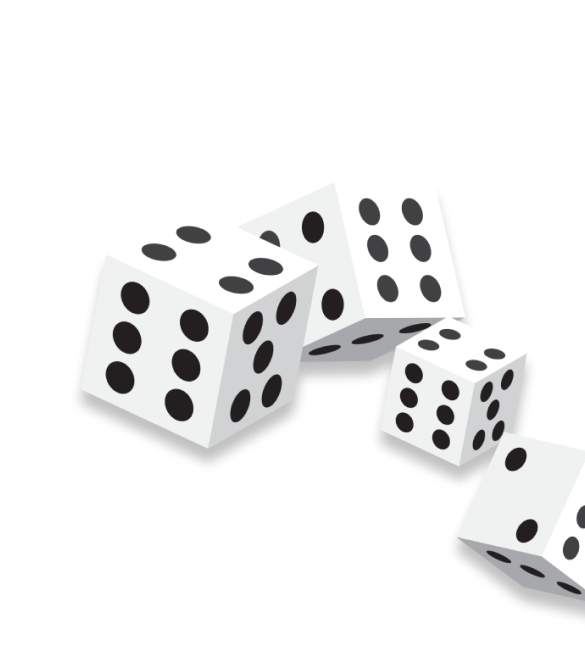
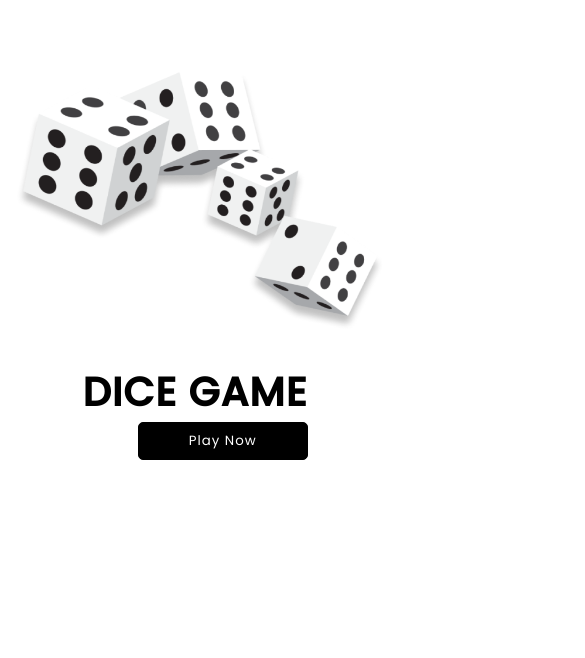
Before and after one commit to mayankkr121001/dice-game, a React (Create React App) app: page / in a window 390 px wide. Shown: the top 658 px of the page, 585 px wide, since content can reach past the window. Built offline with nearby package versions, Linux system fonts and the light colour scheme.

Commit message:
made responsive

```diff
--- a/src/App.css
+++ b/src/App.css
@@ -2,7 +2,6 @@
 
 body {
     font-family: 'Poppins', sans-serif;
-    overflow: hidden;
     letter-spacing: 1px;
 }
 
@@ -16,10 +15,17 @@ button {
 
 .homeContainer {
     display: flex;
+    gap: 100px;
+    justify-content: center;
     max-width: 1260px;
     margin: 100px auto;
     padding: 35px;
 
+}
+
+.homeImage img {
+    width: 500px;
+    height: 400px;
 }
 
 .homeInfo {
@@ -27,14 +33,16 @@ button {
 }
 
 .homeInfo h1 {
-    font-size: 96px;
+    font-size: 80px;
     font-weight: 800;
     letter-spacing: 1px;
+    text-align: end;
 }
 
 .playBtn {
     text-align: end;
 }
+
 
 .playBtn button {
     background-color: black;
@@ -79,12 +87,12 @@ button {
     align-items: flex-end;
     gap: 20px;
 }
-.selectDiv p{
+
+.selectDiv p {
     color: red;
-    line-height: 0px;
 }
 
-.NumberBtns{
+.NumberBtns {
     display: flex;
     flex-wrap: wrap;
     gap: 20px;
@@ -139,20 +147,21 @@ button {
     background-color: white;
     color: black;
 }
+
 .showRulesBtn {
     background-color: black;
     color: white;
 }
-.resetBtn:hover , .showRulesBtn:hover{
+
+.resetBtn:hover,
+.showRulesBtn:hover {
     transform: scale(0.97);
     transition: 0.2s ease-in-out;
 }
 
 
-
 /* Section 3 */
 .section3 {
-    /* display: none; */
     width: fit-content;
     margin: 30px auto;
     background-color: #FBF1F1;
@@ -170,30 +179,72 @@ button {
 
 
 /* dice loading animation */
-.diceAnimate{
-    animation : shake 0.8s;
+.diceAnimate {
+    animation: shake 0.8s;
 }
 
 @keyframes shake {
-    0%{
-        transform: translate3d(0, 0 , 0) ;
+    0% {
+        transform: translate3d(0, 0, 0);
     }
-    15%{
-        transform: translate3d(-35px,0,0) rotate3d(0,0,1, -12deg);
+
+    15% {
+        transform: translate3d(-35px, 0, 0) rotate3d(0, 0, 1, -12deg);
     }
-    30%{
-        transform: translate3d(30px,0,0) rotate3d(0,0,1, 9deg);
+
+    30% {
+        transform: translate3d(30px, 0, 0) rotate3d(0, 0, 1, 9deg);
     }
-    45%{
-        transform: translate3d(-25px,0,0) rotate3d(0,0,1, -6deg);
+
+    45% {
+        transform: translate3d(-25px, 0, 0) rotate3d(0, 0, 1, -6deg);
     }
-    60%{
-        transform: translate3d(20px,0,0) rotate3d(0,0,1, 3deg);
+
+    60% {
+        transform: translate3d(20px, 0, 0) rotate3d(0, 0, 1, 3deg);
     }
-    80%{
-        transform: translate3d(-15px,0,0) rotate3d(0,0,1, -2deg);
+
+    80% {
+        transform: translate3d(-15px, 0, 0) rotate3d(0, 0, 1, -2deg);
     }
-    0%{
-        transform: translate3d(0,0, 0) ;
+
+    0% {
+        transform: translate3d(0, 0, 0);
     }
 }
+
+
+/* Media query for home page  */
+@media (max-width: 1165px) {
+    .homeContainer {
+        gap: 50px;
+    }
+
+    .homeInfo h1 {
+        font-size: 60px;
+    }
+}
+
+@media (max-width: 960px) {
+    .homeImage img {
+        width: 400px;
+        height: 300px;
+    }
+}
+
+@media (max-width: 860px) {
+    .homeContainer {
+        flex-direction: column;
+        margin: 10px;
+        gap: 10px;
+        align-items: center;
+    }
+
+    .homeInfo {
+        margin-top: 0px;
+    }
+
+    .homeInfo h1 {
+        font-size: 40px;
+    }
+}
```
Also changed, not shown: package.json (+7 -0 lines), 1 other file (tests, documents, lock files or other folders).
